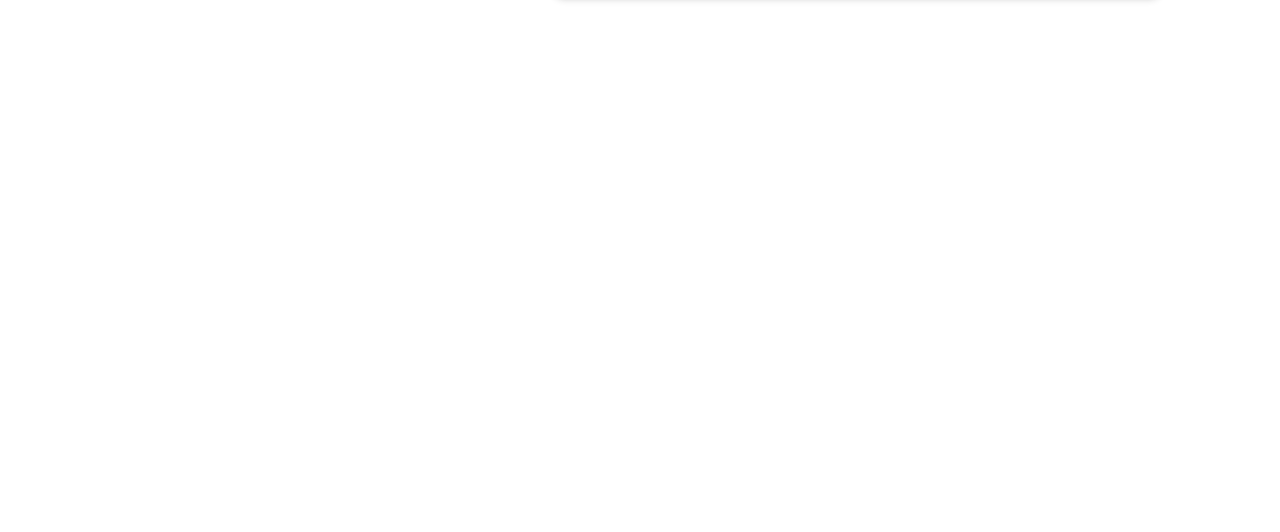
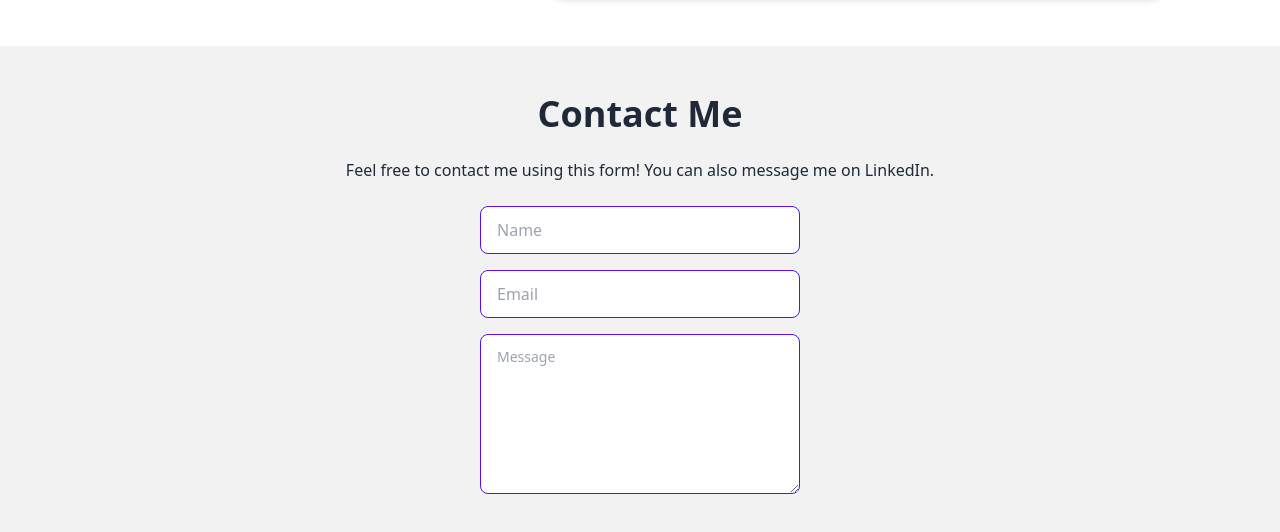
Before and after one commit to 2017mike/daisyportfolio, a Next.js app: page / in a window 1280 px wide. Shown: the part 2045-2577 px from the top of the page. Before the commit the page ends 2075 px from the top, so only its background shows below. Built offline with nearby package versions, Linux system fonts and the light colour scheme.

Commit message:
contact form

```diff
--- /dev/null
+++ b/components/Contact/index.tsx
@@ -0,0 +1,42 @@
+import { useContext } from "react";
+import { InfoContext } from "../../pages/_app";
+interface Props {}
+
+const Contact = (props: Props) => {
+  const info = useContext(InfoContext);
+  return (
+    <div className="bg-base-200 mt-12">
+      <h2 className="flex justify-center text-4xl pt-12 font-bold mb-6 ">
+        Contact Me
+      </h2>
+      <p className="flex justify-center mb-6">
+        Feel free to contact me using this form! You can also message me
+        on&nbsp;
+        <a target="_blank" href={info.linkedIn}>
+          LinkedIn.
+        </a>
+      </p>
+      <form
+        className="flex flex-col gap-4 items-center justify-center"
+        action=""
+      >
+        <input
+          type="text"
+          placeholder="Name"
+          className="input input-bordered input-primary w-full max-w-xs"
+        />
+        <input
+          type="text"
+          placeholder="Email"
+          className="input input-bordered input-primary w-full max-w-xs"
+        />
+        <textarea
+          className="textarea textarea-primary w-full max-w-xs mb-12 h-40"
+          placeholder="Message"
+        ></textarea>
+      </form>
+    </div>
+  );
+};
+
+export default Contact;
--- a/info/index.ts
+++ b/info/index.ts
@@ -1,6 +1,7 @@
 const info = {
   name: "Nellie Fisher",
   headshot: "https://thispersondoesnotexist.com/image",
+  linkedIn: "https://www.linkedin.com/feed/",
   summary: "I am a full-stack developer with experience in a variety of programming languages and web development frameworks. I have worked on both front-end and back-end development projects, and have a strong understanding of the entire web development process.",
   sections: ["About", "Projects", "Contact"],
   projects: [{
--- a/pages/_app.tsx
+++ b/pages/_app.tsx
@@ -3,6 +3,7 @@
 import Hero from "../components/Hero";
 import React from "react";
 import Project from "../components/Project";
+import Contact from "../components/Contact";
 
 import "../styles/globals.css";
 
@@ -31,6 +32,7 @@
             index={index}
           />
         ))}
+        <Contact></Contact>
       </InfoContext.Provider>
     </>
   );
```
